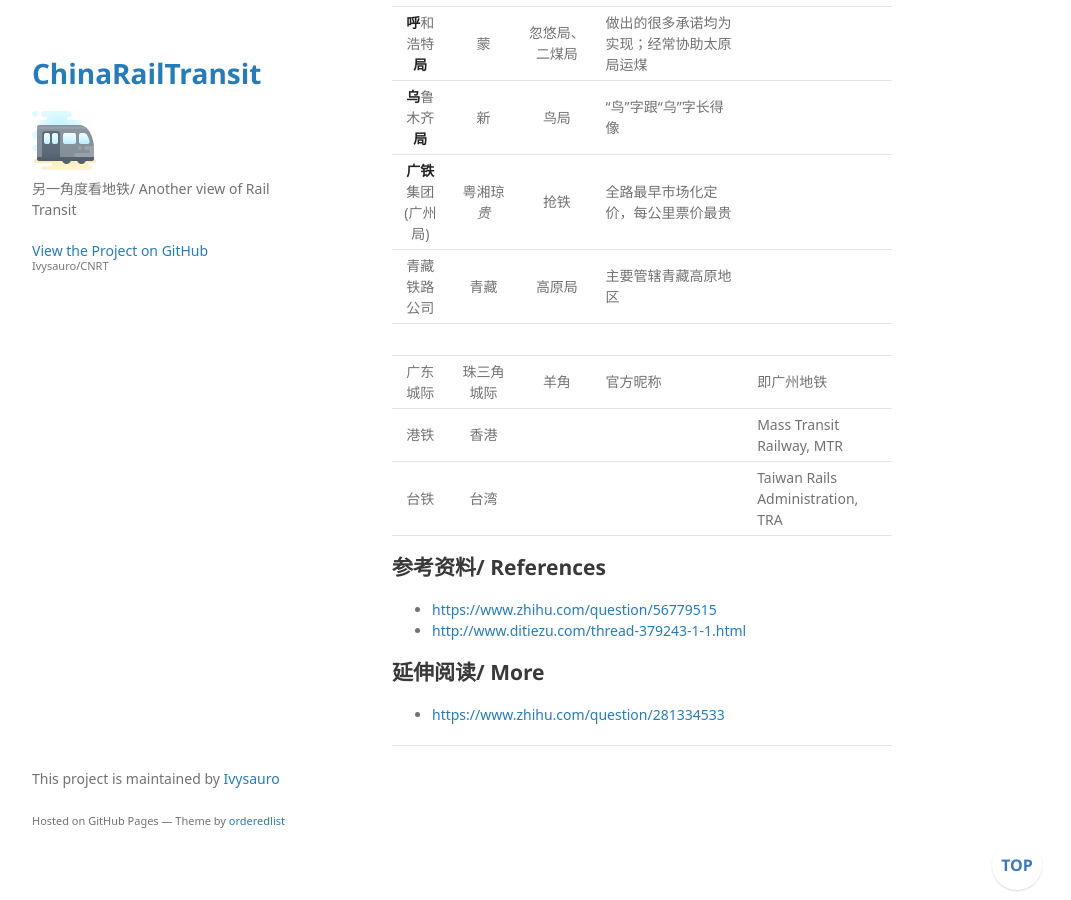
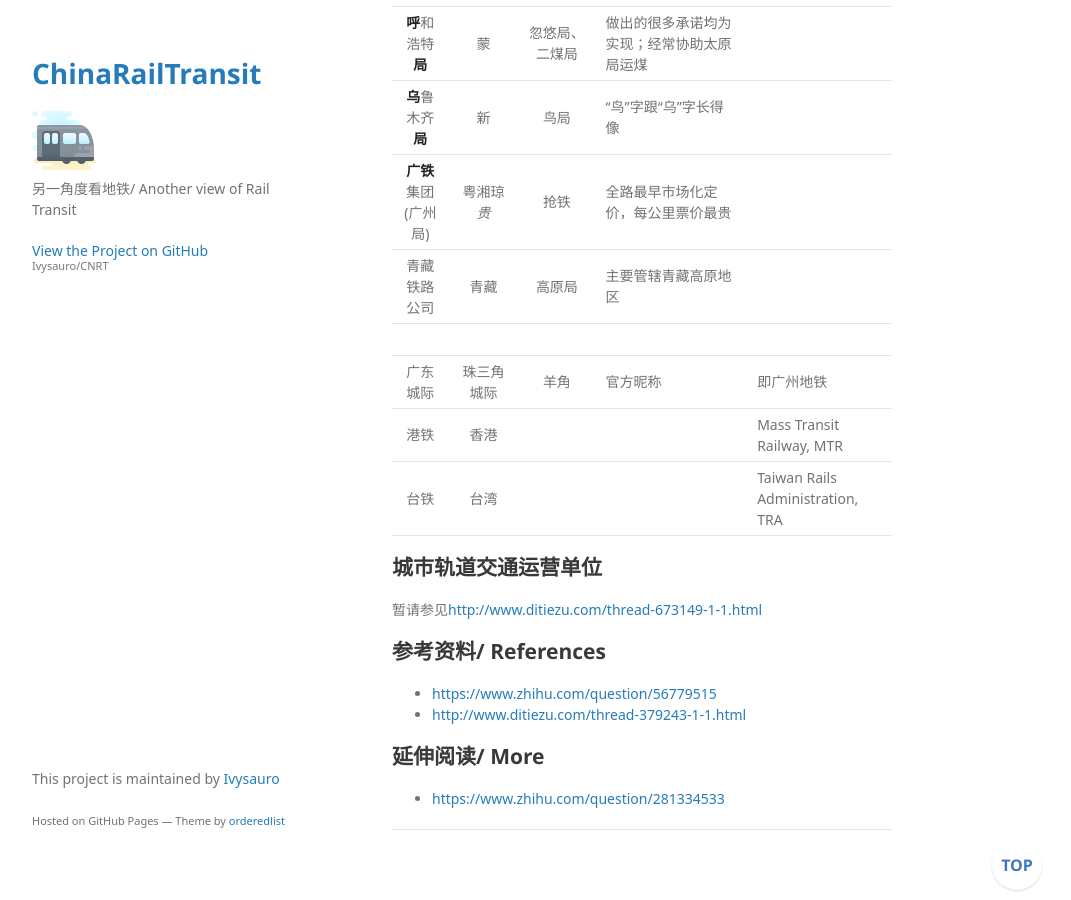
Before and after one commit to Ivysauro/CNRT, a Jekyll site: the page built from data/FRA.md, in a window 1280 px wide and 900 px high, scrolled down 1128 px. Shown: the whole window, without its empty margins (178-1249 px from the left). Built offline with Jekyll 4.4.1, drawn with Linux system fonts in a browser that asks for light colours; some web fonts are replaced; our own code applies the rules of GitHub Pages for plain Markdown files; a script that is not in the unit is left out.

Commit message:
🍇更新结构

```diff
--- a/data/FRA.md
+++ b/data/FRA.md
@@ -1,6 +1,6 @@
 # 铁路局（中文）/ FRA (In Chinese)
 
-## 主表/ Content
+## 铁路运营单位
 
 名称中**加粗**的字为简称
 
@@ -29,6 +29,10 @@
 | 港铁 | 香港 | | | Mass Transit Railway, MTR |
 | 台铁 | 台湾 | | | Taiwan Rails Administration, TRA |
 
+## 城市轨道交通运营单位
+
+暂请参见<http://www.ditiezu.com/thread-673149-1-1.html>
+
 ## 参考资料/ References
 - <https://www.zhihu.com/question/56779515>
 - <http://www.ditiezu.com/thread-379243-1-1.html>
```
